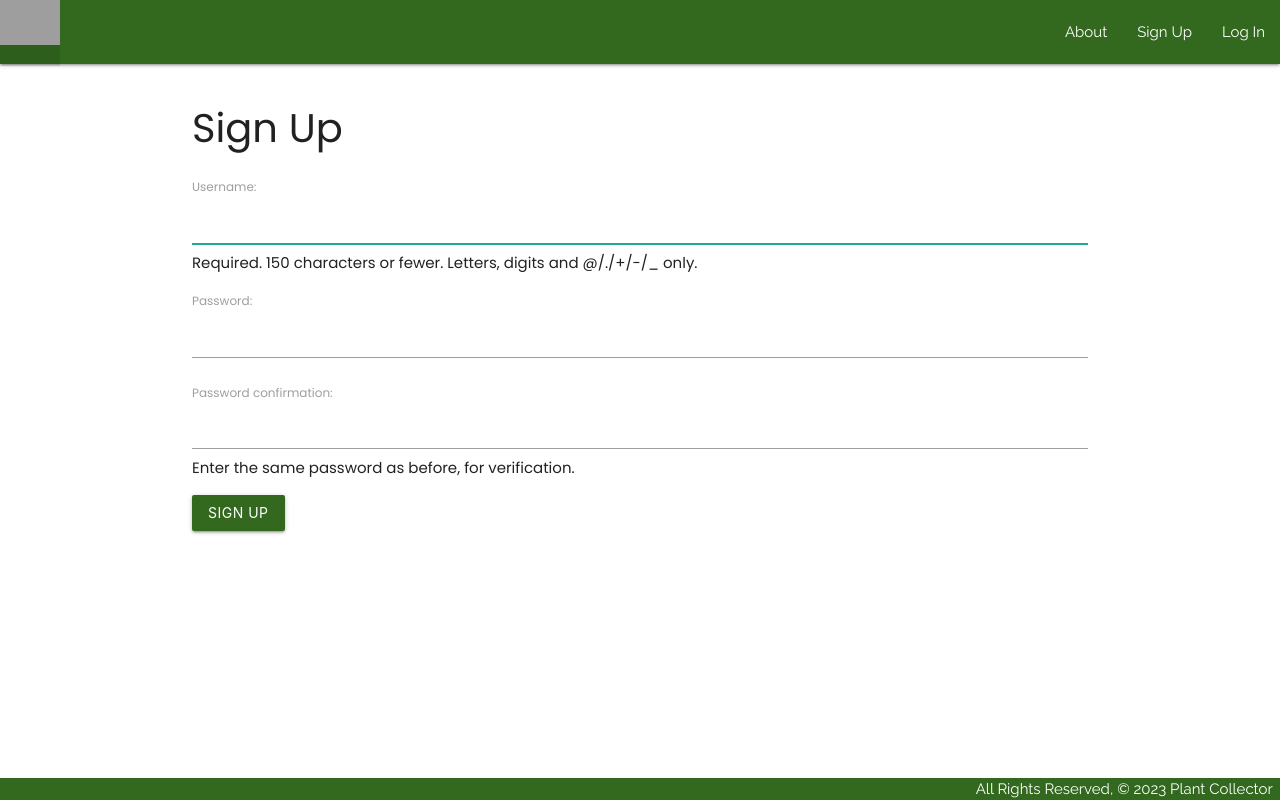
After one commit to hicass/plantcollector, a Django app: page /accounts/signup/ in a window 1280 px wide. The commit adds this page. Run offline with Django 4.2, Linux system fonts and the light colour scheme; grey boxes are pictures that could not be loaded.

Commit message:
Add functionality for a user to see a sign up page and sign up and for users to only see the plants they added on their index page.

```diff
--- a/main_app/templates/base.html
+++ b/main_app/templates/base.html
@@ -31,6 +31,7 @@
               <li><a href='{% url "index" %}'>View All My Plants</a></li>
               <li><a href='{% url "logout" %}'>Log Out</a></li>
             {% else %}
+              <li><a href='{% url "signup" %}'>Sign Up</a></li>
               <li><a href='{% url "login" %}'>Log In</a></li>
             {% endif %}
           </ul>
--- a/main_app/templates/registration/login.html
+++ b/main_app/templates/registration/login.html
@@ -7,7 +7,7 @@
         {% csrf_token %}
         {{ form.as_p }}
         <input type='hidden' name='next' value='{{ next }}'>
-        <button type='submit' class='btn light-green darken-4'></button>
+        <button type='submit' class='btn light-green darken-4'>Log In</button>
     </form>
 
 {% endblock %}
--- /dev/null
+++ b/main_app/templates/registration/signup.html
@@ -0,0 +1,15 @@
+{% extends 'base.html' %}
+{% block content %}
+
+    <h1>Sign Up</h1>
+
+    <p class='red-text'>{{ error_message }}</p>
+
+    <form action='{% url "signup" %}' method='POST'>
+        {% csrf_token %}
+        {{ form.as_p }}
+        <input type='hidden' name='next' value='{{ next }}'>
+        <button type='submit' class='btn light-green darken-4'>Sign Up</button>
+    </form>
+
+{% endblock %}
--- a/main_app/urls.py
+++ b/main_app/urls.py
@@ -18,4 +18,5 @@ urlpatterns = [
     path('growing_med/create/', views.GrowingMediaCreate.as_view(), name='growing_med_create'),
     path('growing_med/<int:pk>/update/', views.GrowingMediaUpdate.as_view(), name='growing_med_update'),
     path('growing_med/<int:pk>/delete/', views.GrowingMediaDelete.as_view(), name='growing_med_delete'),
+    path('accounts/signup/', views.signup, name='signup'),
 ]
--- a/main_app/views.py
+++ b/main_app/views.py
@@ -4,6 +4,8 @@ import os
 from django.shortcuts import render, redirect
 from django.views.generic.edit import CreateView, UpdateView, DeleteView
 from django.views.generic import ListView, DetailView
+from django.contrib.auth import login
+from django.contrib.auth.forms import UserCreationForm
 from .models import Plant, GrowingMedia, Photo
 from .forms import WateringForm
 
@@ -17,7 +19,7 @@ def about(request):
 
 
 def plants_index(request):
-    plants = Plant.objects.all()
+    plants = Plant.objects.filter(user=request.user)
 
     return render(request, 'plants/index.html', {
         'plants': plants
@@ -120,3 +122,22 @@ def add_photo(request, plant_id):
             print(e)
 
     return redirect('detail', plant_id=plant_id)
+
+def signup(request):
+    error_message = ''
+
+    if request.method == 'POST':
+        form = UserCreationForm(request.POST)
+        if form.is_valid():
+            user = form.save()
+            login(request, user)
+
+            return redirect('index')
+
+        else:
+            error_message = 'Invalid sign up - try again.'
+
+    form = UserCreationForm()
+    context = {'form': form, 'error_message': error_message}
+
+    return render(request, 'registration/signup.html', context)
```
Also changed, not shown: plantcollector/settings.py (+12 -12 lines).
